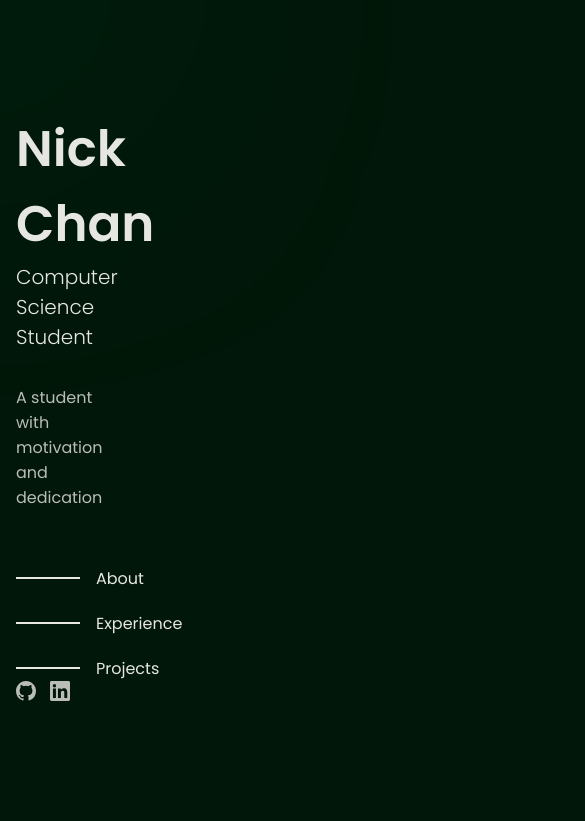
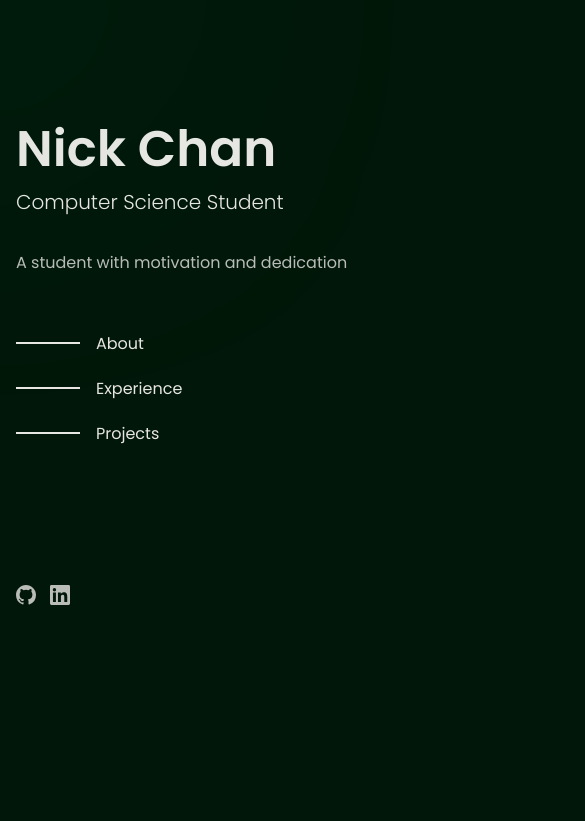
Before and after one commit to NickChan-2/PortfolioWebsite, a plain HTML site: page index.html in a window 390 px wide. Shown: the top 821 px of the page, 585 px wide, since content can reach past the window. Drawn offline with Linux system fonts and the light colour scheme.

Commit message:
max-content

```diff
--- a/styles/portfolio.css
+++ b/styles/portfolio.css
@@ -86,6 +86,7 @@ a:focus {
 
 @media (max-width: 768px) {
   .container {
+    width: max-content; /* Ensure the container can grow horizontally if needed */
     flex-direction: column;
     margin: 0;
     padding: 16px;
```
